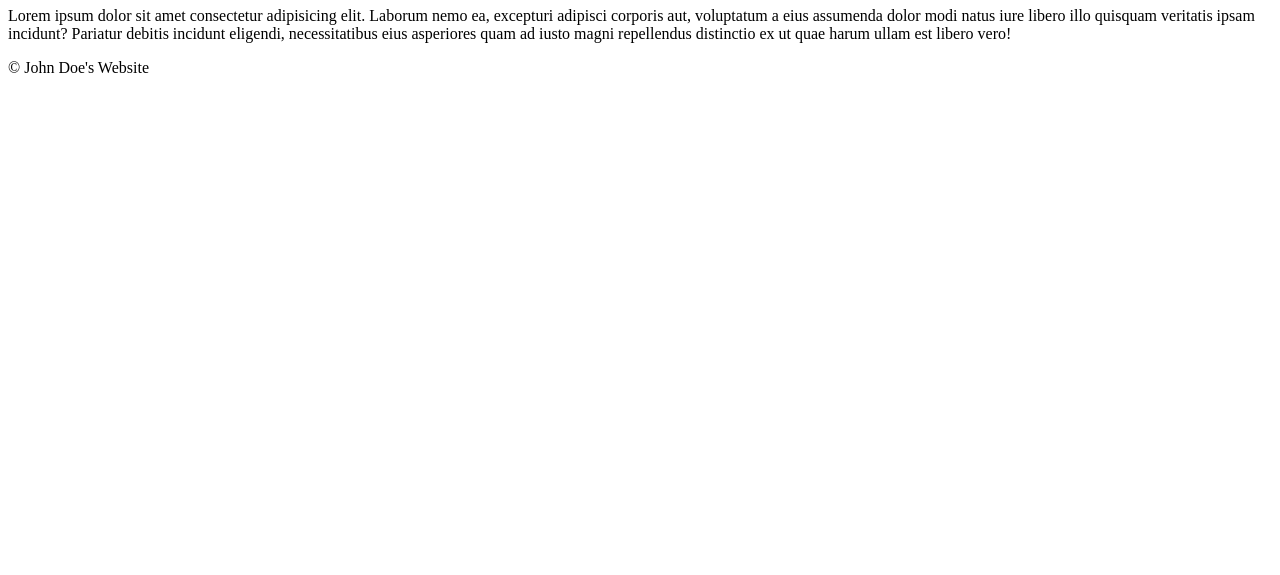
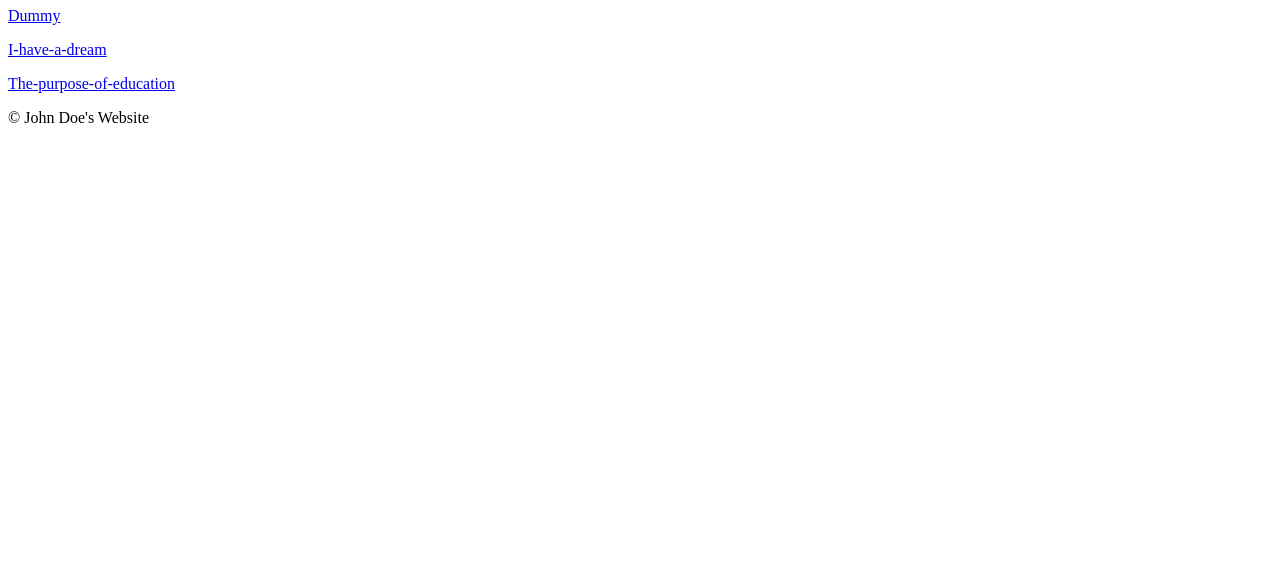
Before and after one commit to sharadcodes/sudo_site_demo, a plain HTML site: page index.html in a window 1280 px wide. Shown: the part 225-800 px from the top of the page. Drawn offline with Linux system fonts and the light colour scheme.

Commit message:
Site updated

```diff
--- a/index.html
+++ b/index.html
@@ -37,7 +37,7 @@
 </nav>
 
     <div>
-      <h1>HOME PAGE</h1><p>Lorem ipsum dolor sit amet consectetur adipisicing elit. Laborum nemo ea, excepturi adipisci corporis aut, voluptatum a eius assumenda dolor modi natus iure libero illo quisquam veritatis ipsam incidunt? Pariatur debitis incidunt eligendi, necessitatibus eius asperiores quam ad iusto magni repellendus distinctio ex ut quae harum ullam est libero vero! </p>
+      <h1>HOME PAGE</h1><p><a href="collections/blog/Dummy.html"> Dummy </a> </p><p><a href="collections/blog/I-have-a-dream.html"> I-have-a-dream </a> </p><p><a href="collections/blog/The-purpose-of-education.html"> The-purpose-of-education </a> </p>
     </div>
     <footer>&copy John Doe's Website</footer>
   </body>
```
